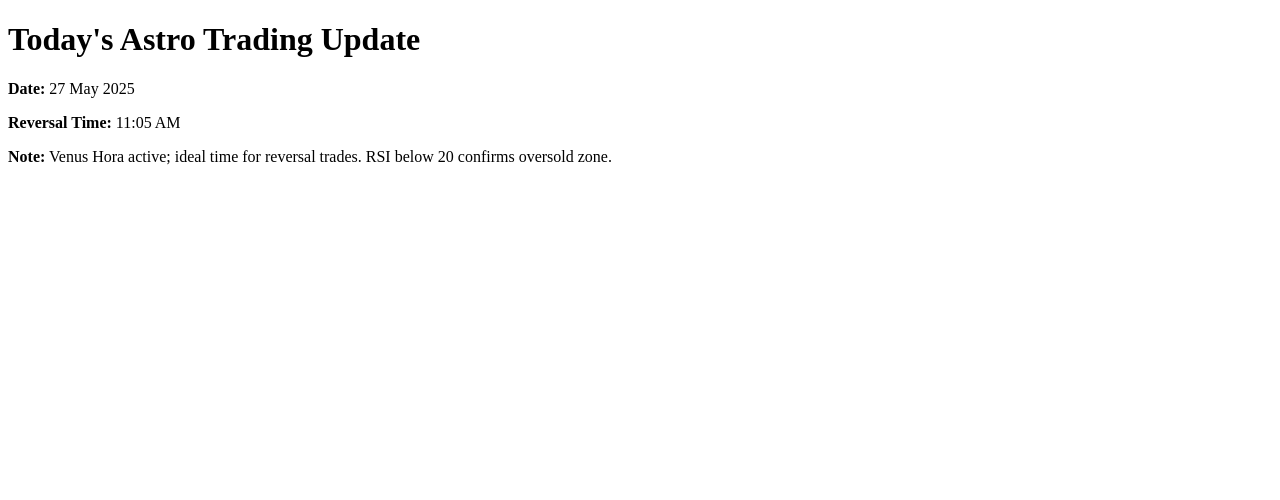
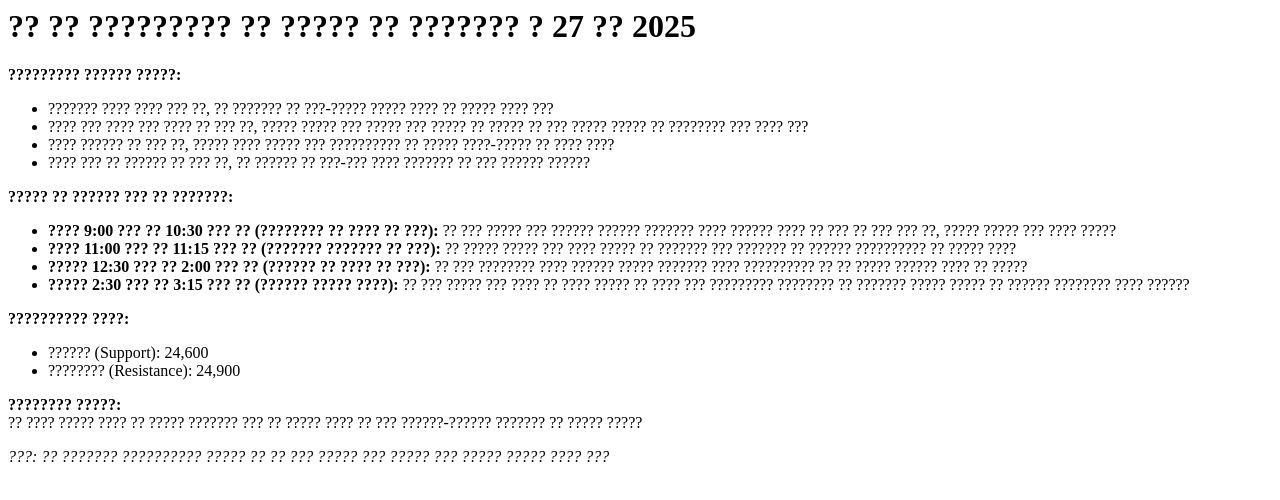
Before and after one commit to akkipatel141/akkipatel141.github.io, a plain HTML site: page index.html in a window 1280 px wide. Drawn offline with Linux system fonts and the light colour scheme.

Commit message:
रोज़ाना अपडेट: 2025-05-27T11:08:17.225Z

```diff
--- a/index.html
+++ b/index.html
@@ -1,13 +1,32 @@
-<!DOCTYPE html>
-<html lang="en">
-<head>
-  <meta charset="UTF-8">
-  <title>Akshay Astro Trading Updates</title>
-</head>
-<body>
-  <h1>Today's Astro Trading Update</h1>
-  <p><strong>Date:</strong> 27 May 2025</p>
-  <p><strong>Reversal Time:</strong> 11:05 AM</p>
-  <p><strong>Note:</strong> Venus Hora active; ideal time for reversal trades. RSI below 20 confirms oversold zone.</p>
-</body>
-</html>
+
+  <html>
+  <head><title>?? ?? ????????? ?? ????? ??????? - 27 ?? 2025</title></head>
+  <body>
+    <h1>?? ?? ????????? ?? ????? ?? ??????? ? 27 ?? 2025</h1>
+    <p><strong>????????? ?????? ?????:</strong></p>
+    <ul>
+      <li>??????? ???? ???? ??? ??, ?? ??????? ?? ???-????? ????? ???? ?? ????? ???? ???</li>
+      <li>???? ??? ???? ??? ???? ?? ??? ??, ????? ????? ??? ????? ??? ????? ?? ????? ?? ??? ????? ????? ?? ???????? ??? ???? ???</li>
+      <li>???? ?????? ?? ??? ??, ????? ???? ????? ??? ?????????? ?? ????? ????-????? ?? ???? ????</li>
+      <li>???? ??? ?? ?????? ?? ??? ??, ?? ?????? ?? ???-??? ???? ??????? ?? ??? ?????? ??????</li>
+    </ul>
+
+    <p><strong>????? ?? ?????? ??? ?? ???????:</strong></p>
+    <ul>
+      <li><strong>???? 9:00 ??? ?? 10:30 ??? ?? (???????? ?? ???? ?? ???):</strong> ?? ??? ????? ??? ?????? ?????? ??????? ???? ?????? ???? ?? ??? ?? ??? ??? ??, ????? ????? ??? ???? ?????</li>
+      <li><strong>???? 11:00 ??? ?? 11:15 ??? ?? (??????? ??????? ?? ???):</strong> ?? ????? ????? ??? ???? ????? ?? ??????? ??? ??????? ?? ?????? ?????????? ?? ????? ????</li>
+      <li><strong>????? 12:30 ??? ?? 2:00 ??? ?? (?????? ?? ???? ?? ???):</strong> ?? ??? ???????? ???? ?????? ????? ??????? ???? ?????????? ?? ?? ????? ?????? ???? ?? ?????</li>
+      <li><strong>????? 2:30 ??? ?? 3:15 ??? ?? (?????? ????? ????):</strong> ?? ??? ????? ??? ???? ?? ???? ????? ?? ???? ??? ????????? ???????? ?? ??????? ????? ????? ?? ?????? ???????? ???? ??????</li>
+    </ul>
+
+    <p><strong>?????????? ????:</strong></p>
+    <ul>
+      <li>?????? (Support): 24,600</li>
+      <li>???????? (Resistance): 24,900</li>
+    </ul>
+
+    <p><strong>???????? ?????:</strong><br> ?? ???? ????? ???? ?? ????? ??????? ??? ?? ????? ???? ?? ??? ??????-?????? ??????? ?? ????? ?????</p>
+
+    <p><em>???: ?? ??????? ?????????? ????? ?? ?? ??? ????? ??? ????? ??? ????? ????? ???? ???</em></p>
+  </body>
+  </html>
```
